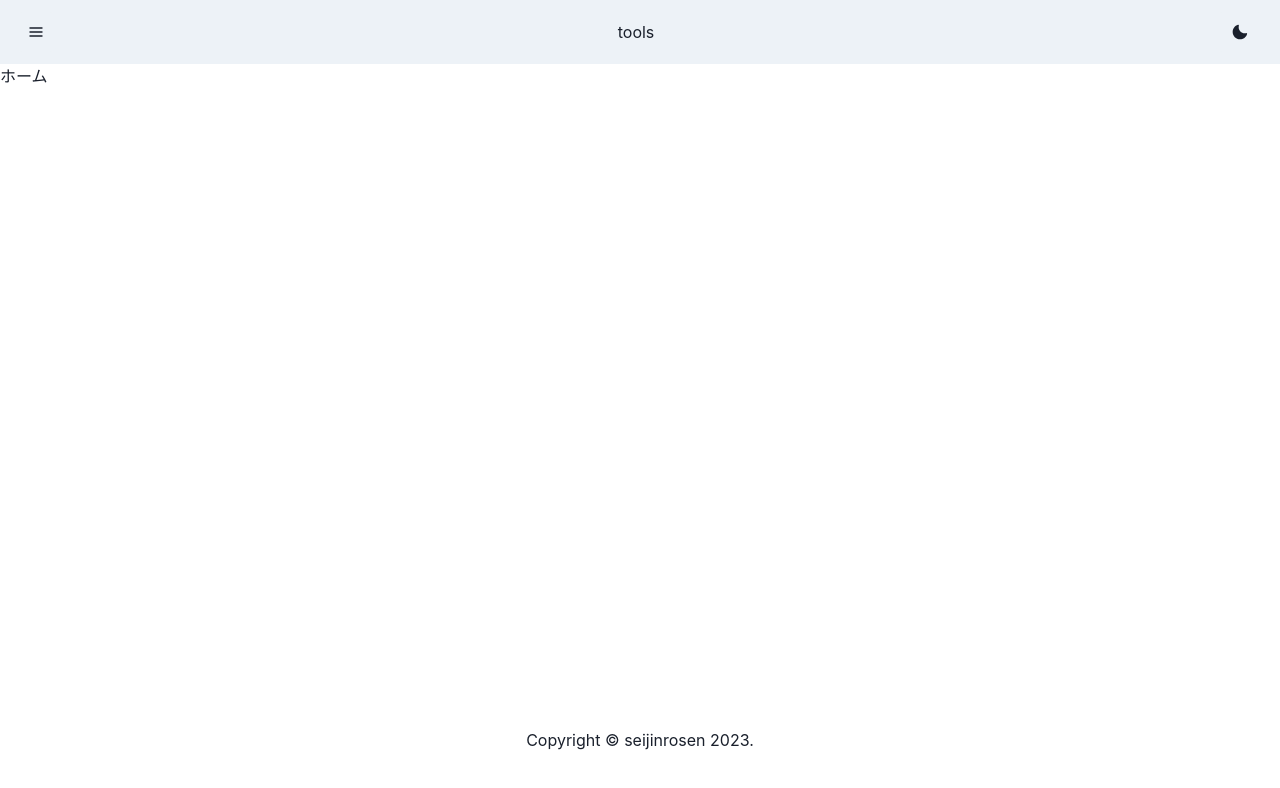
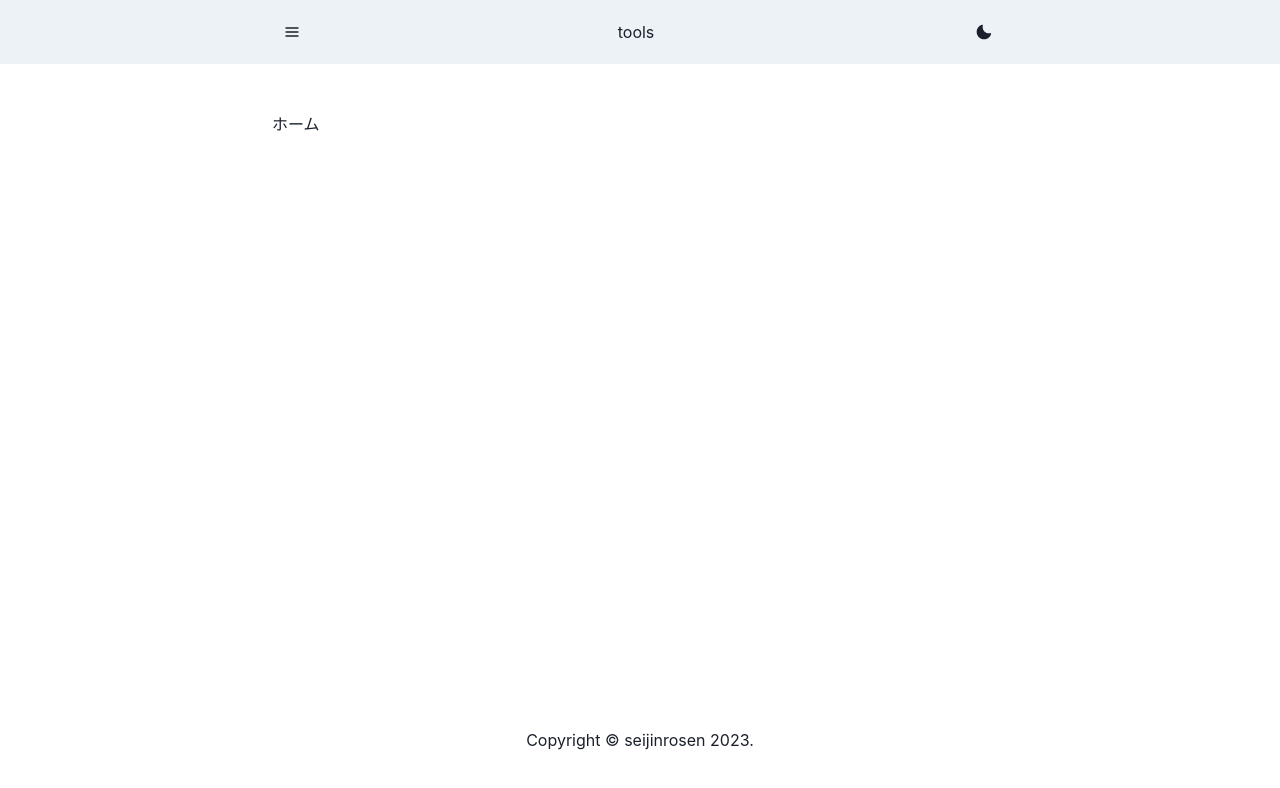
Before and after one commit to seijinrosen/tools, a Next.js app: page / in a window 1280 px wide. Shown: the top 788 px of the page. Built offline with nearby package versions, Linux system fonts and the light colour scheme.

Commit message:
maxWidth を md にする

```diff
--- a/src/components/layout.tsx
+++ b/src/components/layout.tsx
@@ -1,6 +1,6 @@
 // https://nextjs.org/docs/basic-features/layouts
 
-import { Box } from "@chakra-ui/react";
+import { Box, Container } from "@chakra-ui/react";
 import Footer from "./footer";
 import Navbar from "./navbar";
 
@@ -12,7 +12,9 @@ export default function Layout({ children }: LayoutProps) {
   return (
     <Box display="flex" flexDirection="column" minH="100vh">
       <Navbar />
-      <main>{children}</main>
+      <Container as="main" maxW="container.md" mt={12}>
+        {children}
+      </Container>
       <Footer />
     </Box>
   );
--- a/src/components/navbar/index.tsx
+++ b/src/components/navbar/index.tsx
@@ -4,6 +4,7 @@
 import { CloseIcon, HamburgerIcon } from "@chakra-ui/icons";
 import {
   Box,
+  Container,
   Flex,
   IconButton,
   Stack,
@@ -24,7 +25,8 @@ const Navbar = () => {
   const { isOpen, onOpen, onClose } = useDisclosure();
 
   return (
-    <Box as="header" bg={useColorModeValue("gray.100", "gray.900")} px={4}>
+    <Box as="header" bg={useColorModeValue("gray.100", "gray.900")}>
+      <Container maxW="container.md">
         <Flex h={16} alignItems={"center"} justifyContent={"space-between"}>
           <IconButton
             icon={isOpen ? <CloseIcon /> : <HamburgerIcon />}
@@ -48,6 +50,7 @@ const Navbar = () => {
             </ul>
           </Stack>
         ) : null}
+      </Container>
     </Box>
   );
 };
```
Lines whose indentation alone changed are shown as unchanged.
